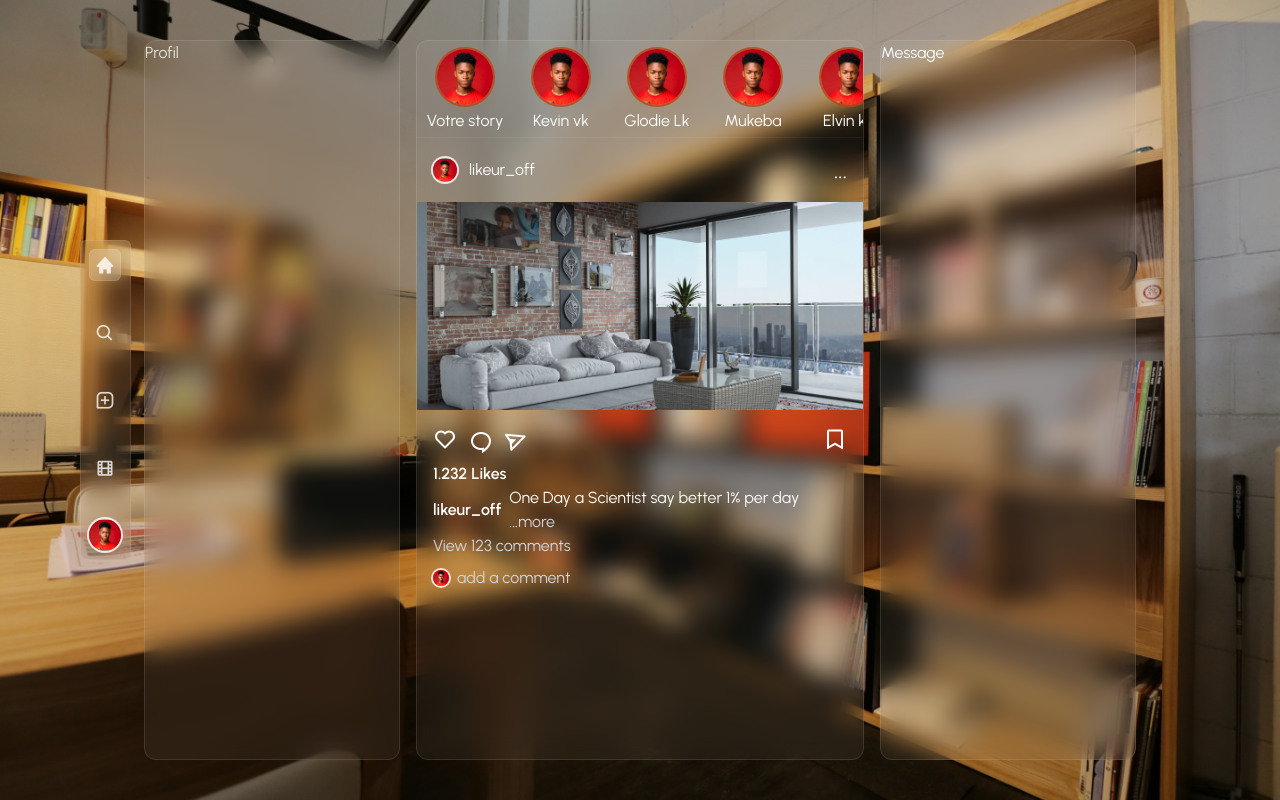
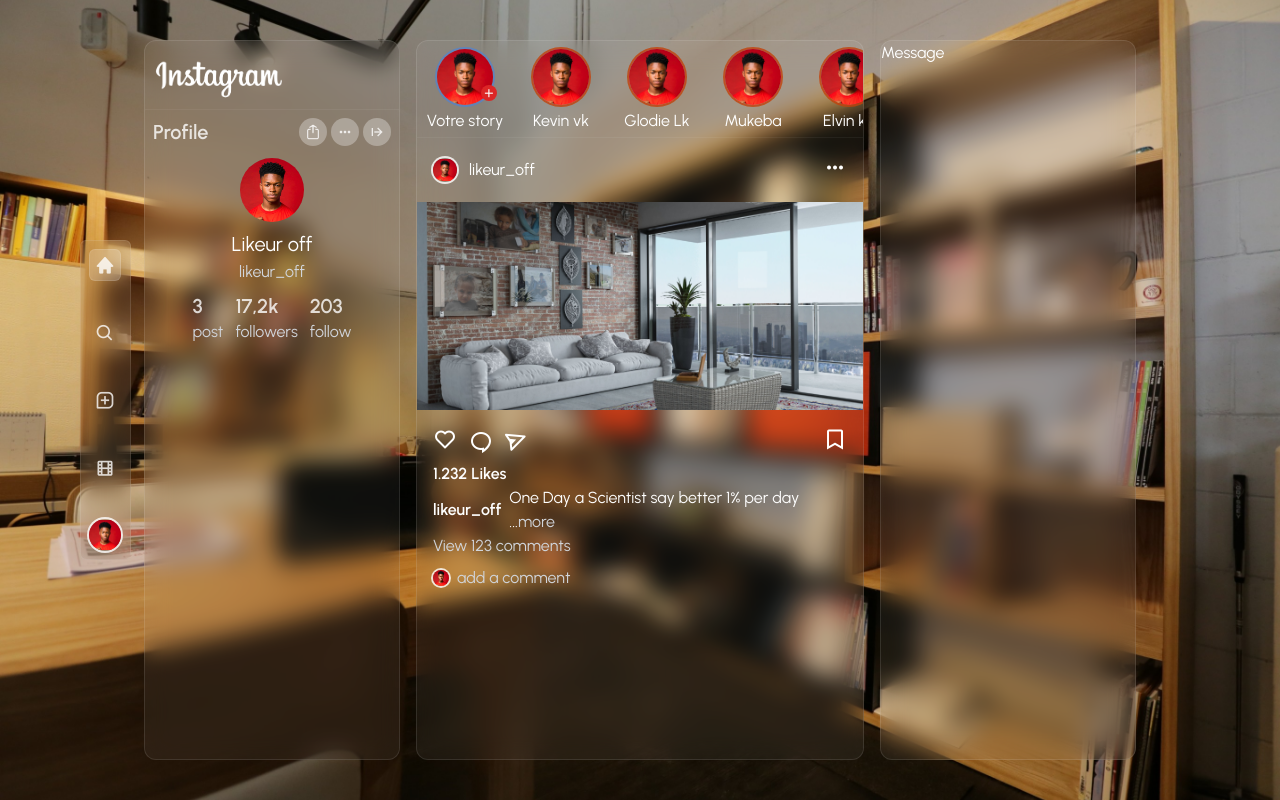
Before and after one commit to Likeur/instagram-appleVision, an Angular app: page /home in a window 1280 px wide. Built offline with nearby package versions, Linux system fonts and the light colour scheme.

Commit message:
working on profile

```diff
--- a/src/app/components/home/home.component.html
+++ b/src/app/components/home/home.component.html
@@ -22,13 +22,22 @@
 
                 <button class="h-8 w-8 rounded-full ring-2 ring-white/80 overflow-hidden"><img src="../../../assets/img/likepp.jpg" class="" alt=""></button>
             </div>
-            <div class="text-white/80 h-[90vh] border border-white/10 w-[20vw] bg-white/5 backdrop-blur-md rounded-xl">
-                <h1 class="">Profil</h1>
+            <!-- Profil Boxe -->
+            <div id="profilBox" class="text-white/80 h-[90vh] overflow-hidden border border-white/10 w-[20vw] bg-white/5 backdrop-blur-md rounded-xl">
+                <div class="p-2 border-b border-white/5">
+                    <img src="../../../assets/img/instagramlogo.png" class="w-36" alt="">
+                </div>
+                <div>
+                    <app-profil/>
+                </div>
             </div>
-            <div class="text-white/80 h-[90vh] overflow-hidden border border-white/10 w-[35vw] bg-white/5 backdrop-blur-md rounded-xl">
+
+            <!-- Post Boxe -->
+            <div id="postBoxe" class="text-white/80 h-[90vh] overflow-hidden border border-white/10 w-[35vw] bg-white/5 backdrop-blur-md rounded-xl">
                 <div id="storiesBox" class="p-2 flex items-center gap-4">
                     <div class="flex flex-col items-center shrink-0 w-20 h-20">
-                        <button class="h-14 w-14 shrink-0 rounded-full ring-2 ring-orange-700/80 overflow-hidden"><img src="../../../assets/img/likepp.jpg" class="w-full h-full object-cover" alt=""></button>
+                        <button class="h-14 w-14 shrink-0 rounded-full ring-2 relative"><img src="../../../assets/img/likepp.jpg" class="w-full rounded-full h-full object-cover" alt="">
+                        <div class="absolute bg-red-600 grid place-content-center text-white h-4 w-4 rounded-full -right-1 bottom-1">+</div></button>
                         <span class="mt-1 text-white">Votre story</span>
                     </div>
                     <div class="flex flex-col items-center shrink-0 w-20 h-20">
@@ -56,7 +65,7 @@
                             <button class="h-6 w-6 rounded-full ring-2 ring-white/80 overflow-hidden"><img src="../../../assets/img/likepp.jpg" class="" alt=""></button>
                             <span>likeur_off</span>
                         </div>
-                        <button class="text-2xl">...</button>
+                        <button class="text-2xl"><i class='bx bx-dots-horizontal-rounded'></i></button>
                     </div>
                     <div class="h-52 w-full">
                         <img src="../../../assets/img/fond1.jpg" class="w-full h-full object-cover" alt="">
@@ -108,7 +117,9 @@
                     </div>
                 </div>
             </div>
-            <div class="text-white h-[90vh] border border-white/10 w-[20vw] bg-white/5 backdrop-blur-md rounded-xl">
+
+            <!-- Message List -->
+            <div id="MessageList" class="text-white h-[90vh] border border-white/10 w-[20vw] bg-white/5 backdrop-blur-md rounded-xl">
                 <h1 class="">Message</h1>
             </div>
         </div>
--- a/src/app/components/home/home.component.ts
+++ b/src/app/components/home/home.component.ts
@@ -1,9 +1,10 @@
 import { Component } from '@angular/core';
+import { ProfilComponent } from '../profil/profil.component';
 
 @Component({
   selector: 'app-home',
   standalone: true,
-  imports: [],
+  imports: [ProfilComponent],
   templateUrl: './home.component.html',
 })
 export default class HomeComponent {
--- a/src/app/components/profil/profil.component.html
+++ b/src/app/components/profil/profil.component.html
@@ -1 +1,31 @@
-<p>profil works!</p>
+<main>
+    <div class="p-2 flex items-center justify-between">
+        <span class="text-xl font-semibold">Profile</span>
+        <div class="flex items-center gap-1">
+            <button class="h-7 w-7 bg-white/30 rounded-full grid place-content-center"><img src="../../../assets/img/send.png" class="w-4" alt=""></button>
+            <button class="h-7 w-7 bg-white/30 rounded-full grid place-content-center"><i class='bx bx-dots-horizontal-rounded'></i></button>
+            <button class="h-7 w-7 bg-white/30 rounded-full grid place-content-center"><i class='bx bx-arrow-from-left'></i></button>
+        </div>
+    </div>
+    <div class="mt-1 flex justify-center">
+        <div class="flex flex-col items-center shrink-0">
+            <button class="h-16 w-16 shrink-0 rounded-full overflow-hidden"><img src="../../../assets/img/likepp.jpg" class="w-full h-full object-cover" alt=""></button>
+            <span class="mt-2 text-white text-xl">Likeur off</span>
+            <span class="mt-0.5 text-gray-300">likeur_off</span>
+        </div>
+    </div>
+    <div class="flex items-center gap-3 justify-center mt-2" >
+        <div>
+            <span class="text-xl font-semibold">3</span>
+            <p class="text-gray-300">post</p>
+        </div>
+        <div>
+            <span class="text-xl font-semibold">17,2k</span>
+            <p class="text-gray-300">followers</p>
+        </div>
+        <div>
+            <span class="text-xl font-semibold">203</span>
+            <p class="text-gray-300">follow</p>
+        </div>
+    </div>
+</main>
```
Also changed, not shown: src/assets/img/instagramlogo.png (added), src/assets/img/send.png (added).
